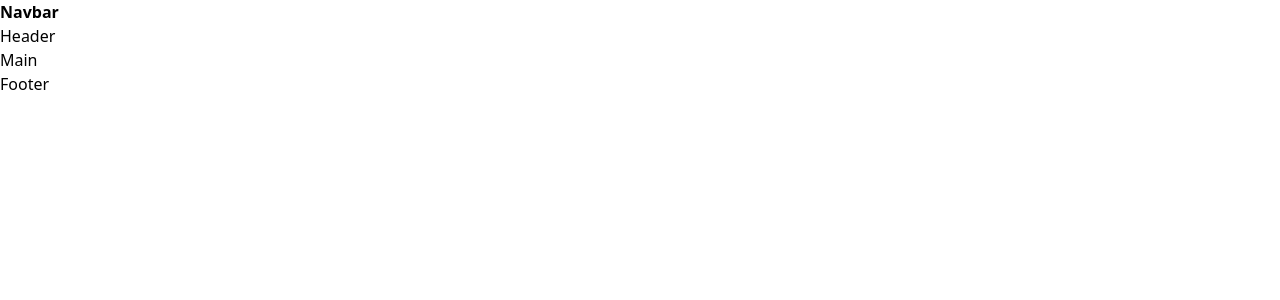
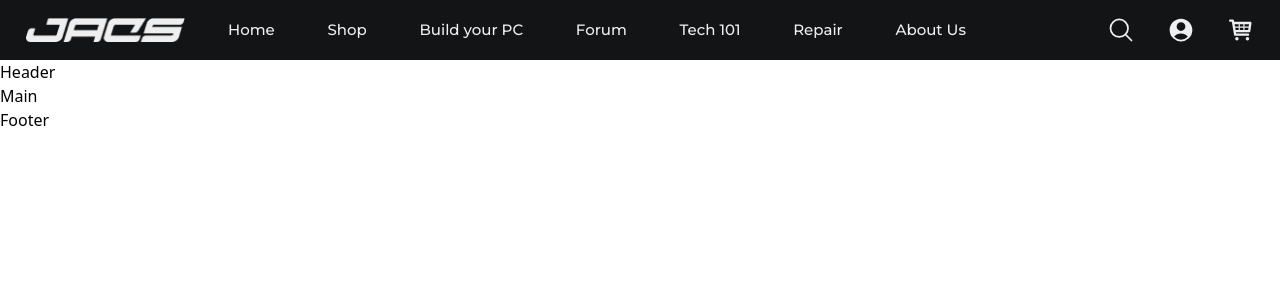
Before and after one commit to keanknowsss/JACS-FE, a React (Create React App) app: page / in a window 1280 px wide. Shown: the top 300 px of the page. Built offline with nearby package versions, Linux system fonts and the light colour scheme.

Commit message:
Added Semi-responsive Navbar

```diff
--- a/public/index.html
+++ b/public/index.html
@@ -24,6 +24,8 @@
       work correctly both with client-side routing and a non-root public URL.
       Learn how to configure a non-root public URL by running `npm run build`.
     -->
+    <link rel="stylesheet" href="https://fonts.googleapis.com/css2?family=Material+Symbols+Outlined:opsz,wght,FILL,GRAD@20..48,100..700,0..1,-50..200" />
+
     <title></title>
   </head>
   <body>
--- a/src/components/Navbar/Navbar.js
+++ b/src/components/Navbar/Navbar.js
@@ -1,9 +1,79 @@
-import React from 'react'
+import "./Navbar.module.scss";
 
 const Navbar = () => {
-  return (
-    <nav className="font-bold">Navbar</nav>
-  )
-}
+	return (
+		<nav className="bg-background flex flex-row items-center justify-between text-lightWhite font-body font-medium">
+			<div>
+				<img src="/assets/images/logo-small.png" width={160} alt="JACS Logo" />
+			</div>
+			<div className="basis-3/5">
+				<ul className="flex justify-between">
+					<li className="home">
+						<a href="#">Home</a>
+					</li>
+					<li className="shop">
+						<a href="#">Shop</a>
+					</li>
+					<li className="build-your-pc">
+						<a href="#">Build your PC</a>
+					</li>
+					<li className="forum">
+						<a href="#">Forum</a>
+					</li>
+					<li className="tech-101">
+						<a href="#">Tech 101</a>
+					</li>
+					<li className="repair">
+						<a href="#">Repair</a>
+					</li>
+					<li className="about-us">
+						<a href="#">About Us</a>
+					</li>
+				</ul>
+			</div>
+			<div className="basis-1/5">
+				<div className="float-right">
+          <svg
+            xmlns="http://www.w3.org/2000/svg"
+            fill="none"
+            viewBox="0 0 24 24"
+            strokeWidth={1.5}
+            stroke="currentColor"
+            className="w-7 h-7 inline-block"
+          >
+            <path
+              strokeLinecap="round"
+              strokeLinejoin="round"
+              d="M21 21l-5.197-5.197m0 0A7.5 7.5 0 105.196 5.196a7.5 7.5 0 0010.607 10.607z"
+            />
+          </svg>
+          <svg
+            xmlns="http://www.w3.org/2000/svg"
+            viewBox="0 0 24 24"
+            fill="currentColor"
+            className="w-7 h-7 inline-block mx-8"
+          >
+            <path
+              fillRule="evenodd"
+              d="M18.685 19.097A9.723 9.723 0 0021.75 12c0-5.385-4.365-9.75-9.75-9.75S2.25 6.615 2.25 12a9.723 9.723 0 003.065 7.097A9.716 9.716 0 0012 21.75a9.716 9.716 0 006.685-2.653zm-12.54-1.285A7.486 7.486 0 0112 15a7.486 7.486 0 015.855 2.812A8.224 8.224 0 0112 20.25a8.224 8.224 0 01-5.855-2.438zM15.75 9a3.75 3.75 0 11-7.5 0 3.75 3.75 0 017.5 0z"
+              clipRule="evenodd"
+            />
+          </svg>
+          <svg
+            height="24"
+            viewBox="0 0 24 24"
+            fill="currentColor"
+            xmlns="http://www.w3.org/2000/svg"
+            className="w-7 h-7 inline-block"
+          >
+            <path d="m20.756 5.345c-.191-.219-.466-.345-.756-.345h-13.819l-.195-1.164c-.08-.482-.497-.836-.986-.836h-2.25c-.553 0-1 .447-1 1s.447 1 1 1h1.403l1.86 11.164.045.124.054.151.12.179.095.112.193.13.112.065c.116.047.238.075.367.075h11.001c.553 0 1-.447 1-1s-.447-1-1-1h-10.153l-.166-1h11.319c.498 0 .92-.366.99-.858l1-7c.041-.288-.045-.579-.234-.797zm-1.909 1.655-.285 2h-3.562v-2zm-4.847 0v2h-3v-2zm0 3v2h-3v-2zm-4-3v2h-3l-.148.03-.338-2.03zm-2.986 3h2.986v2h-2.653zm7.986 2v-2h3.418l-.285 2z" />
+            <circle cx="8.5" cy="19.5" r="1.5" />
+            <circle cx="17.5" cy="19.5" r="1.5" />
+          </svg>
+        </div>
+			</div>
+		</nav>
+	);
+};
 
-export default Navbar
+export default Navbar;
--- /dev/null
+++ b/src/components/Navbar/Navbar.module.scss
@@ -0,0 +1,56 @@
+nav {
+    height: 60px;
+    padding-inline: 25px;
+}
+
+ul {
+    font-size: 15px;
+}
+
+.home {
+    width: 60px;
+}
+
+.shop {
+    width: 50px;
+}
+
+.build-your-pc {
+    width: 50px;
+}
+
+.forum {
+
+}
+
+.tech-101, .repair {
+    width: 77px;
+}
+
+.repair {
+
+}
+
+.about-us {
+    width: 88px;
+}
+
+@media (min-width: 640px) {
+
+}
+
+@media (min-width: 768px) {
+
+}
+
+@media (min-width: 1024px) {
+
+}
+
+@media (min-width: 1280px) {
+
+}
+
+@media (min-width: 1536px) {
+
+}
--- a/src/styles/styles.scss
+++ b/src/styles/styles.scss
@@ -1,3 +1,9 @@
+@import url("https://fonts.googleapis.com/css2?family=Montserrat:ital,wght@0,100;0,200;0,300;0,400;0,500;0,600;0,700;0,800;0,900;1,100;1,200;1,300;1,400;1,500;1,600;1,700;1,800;1,900&display=swap");
+
 @tailwind base;
 @tailwind components;
 @tailwind utilities;
+
+.material-symbols-outlined {
+	font-variation-settings: "FILL" 0, "wght" 400, "GRAD" 0, "opsz" 48;
+}
--- a/tailwind.config.js
+++ b/tailwind.config.js
@@ -2,7 +2,15 @@
 module.exports = {
   content: ["./src/**/*.{js,jsx,ts,tsx}"],
   theme: {
-    extend: {},
+    extend: {
+      colors: {
+        background: "#121416",
+        lightWhite: "#EFEFEF"
+      },
+      fontFamily: {
+        body: ["Montserrat"]
+      }
+    },
   },
   plugins: [],
 }
```
